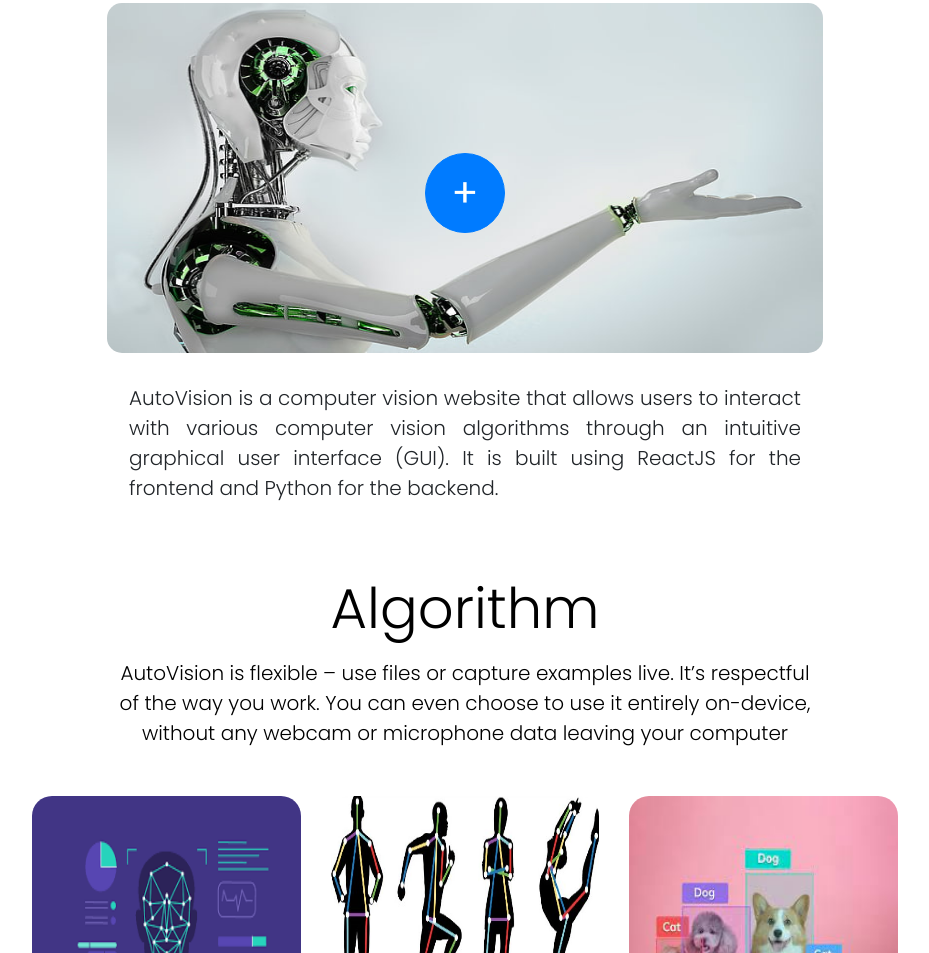
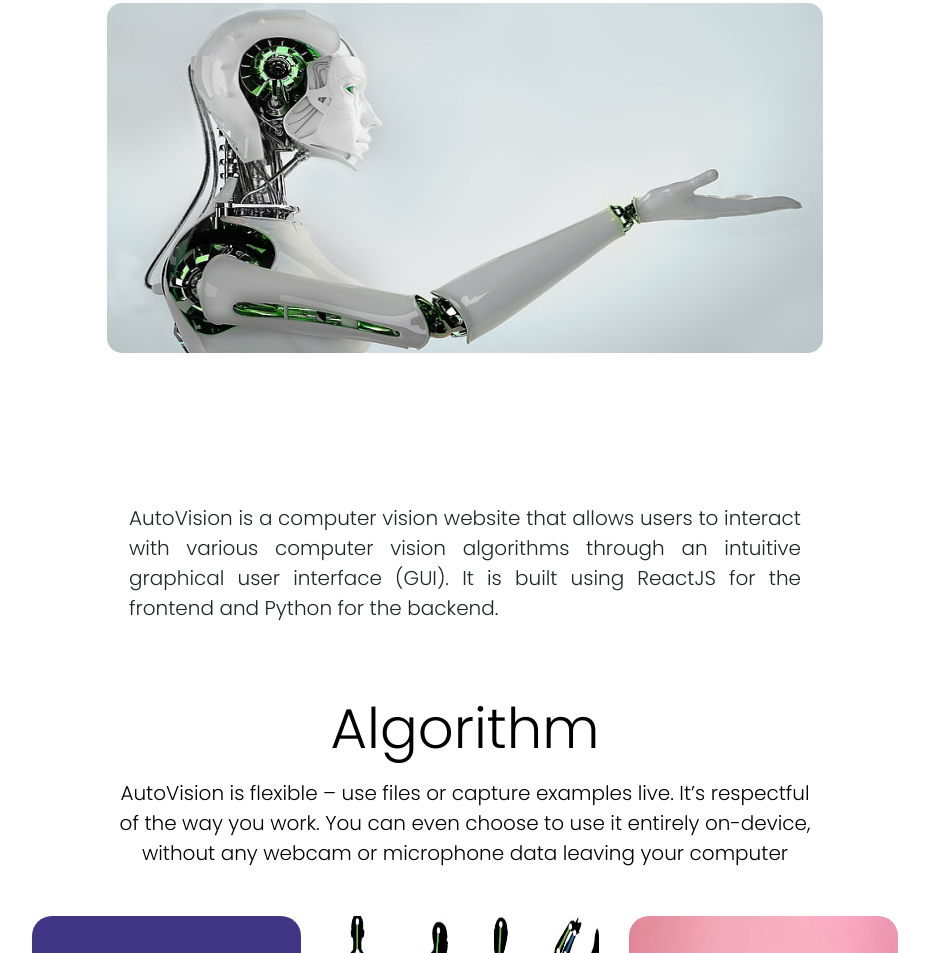
Before and after one commit to sdanishka/AutoVision.github.io, a plain HTML site: page index.html in a window 1280 px wide. Shown: the part 862-1815 px from the top of the page, without its empty margins (175-1104 px from the left). Drawn offline with nearby package versions, Linux system fonts and the light colour scheme.

Commit message:
Update index.html

```diff
--- a/index.html
+++ b/index.html
@@ -100,8 +100,6 @@
     <div class=" about w-75   rounded p-4">
       <div class=" pic p-2 d-flex flex-column justify-content-center align-items-center ">
         <img src="images/poster.jpg" alt="">
-        <button class="btn btn-primary rounded-circle"
-          style="font-size: 40px; margin-top: -200px; width: 80px; height: 80px;">+</button>
         <p class="w-75 lead " style="margin-top: 150px; text-align: justify;">AutoVision is a computer vision website
           that allows users
           to interact with various computer vision algorithms through an intuitive graphical
```
